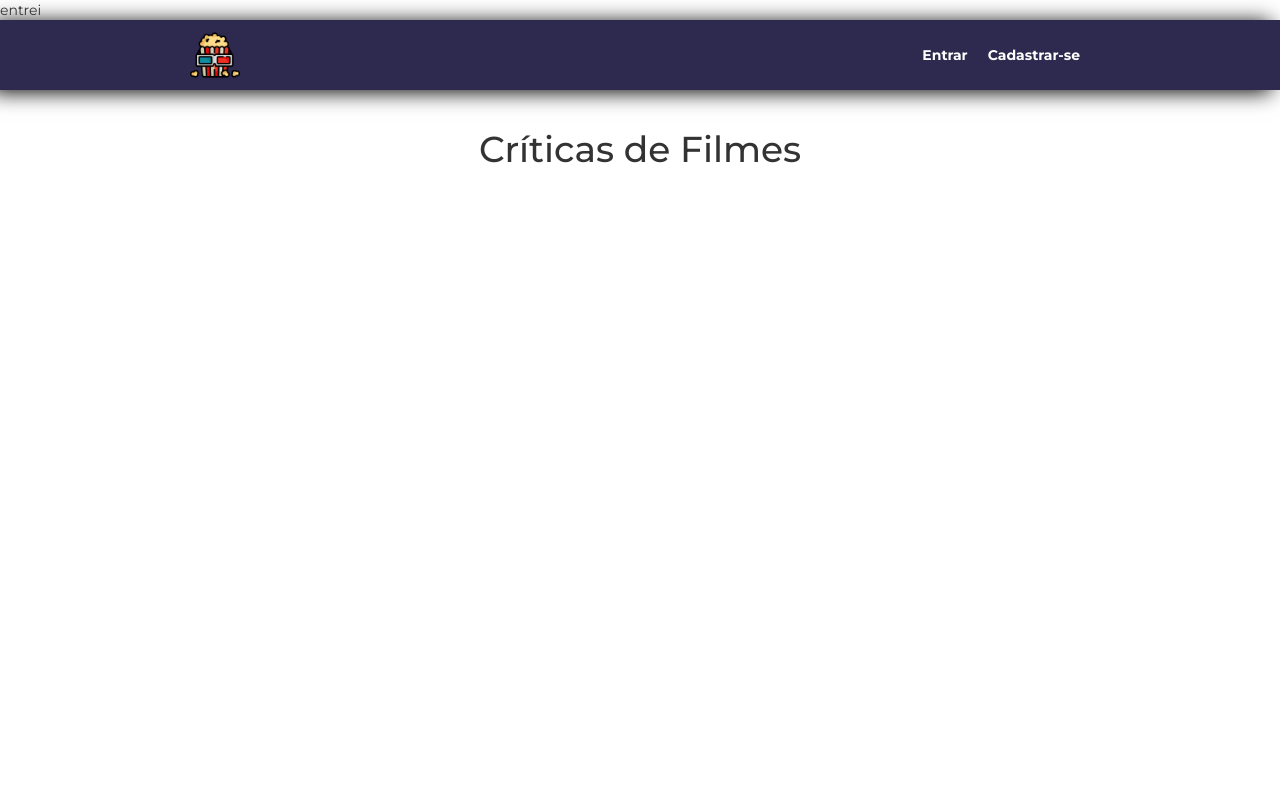
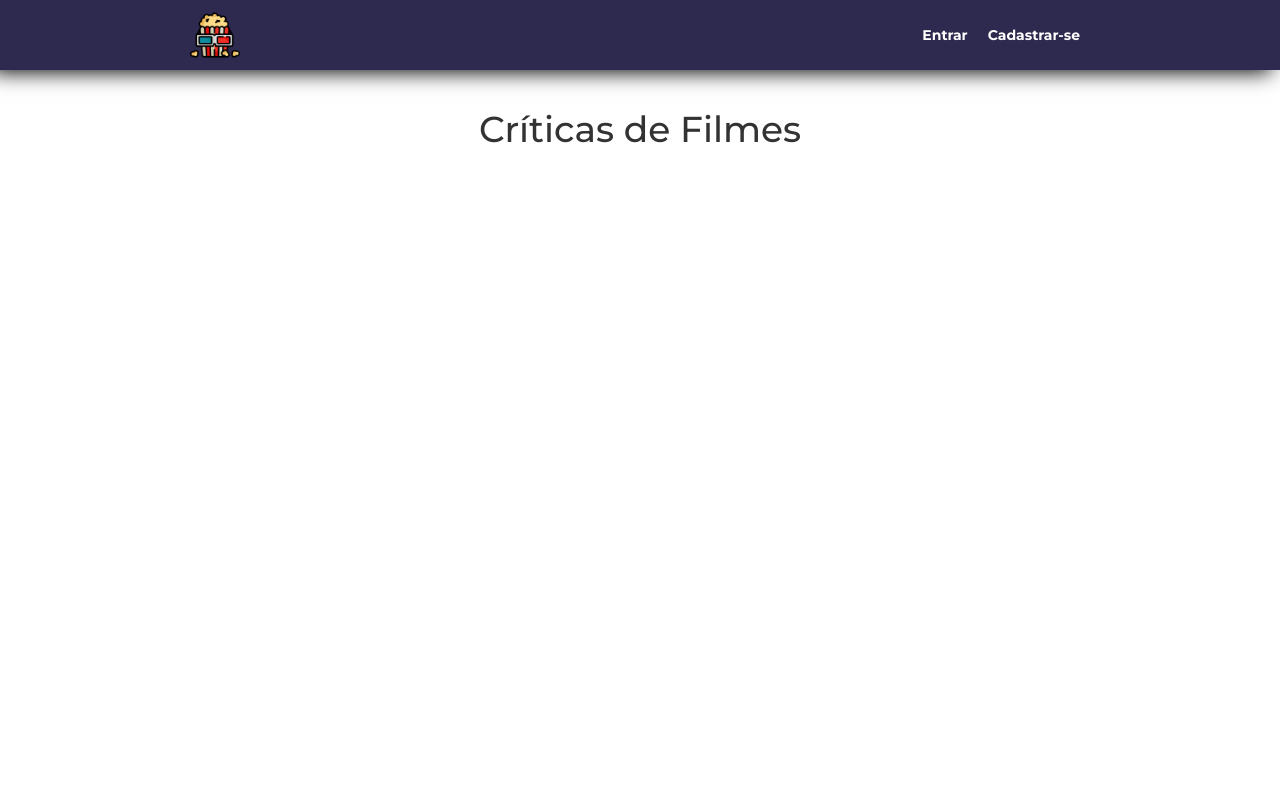
Before and after one commit to marcusgajozo/site-critica-php, a PHP site: page /index.php in a window 1280 px wide. Run offline with PHP 8.4, Linux system fonts and the light colour scheme.

Commit message:
conecxao banco de dados

```diff
--- a/conecxaoBD.php
+++ b/conecxaoBD.php
@@ -26,7 +26,6 @@
             INSERT INTO usuario(nome, email, senha) VALUES ('admin', 'admin@email.com', 'admin');";
 
         $database-> exec ("$sql");
-        echo "entrei";
     }else{
         $database = new PDO('sqlite:database.db');
         $database->setAttribute(PDO::ATTR_ERRMODE, PDO::ERRMODE_EXCEPTION);
```
